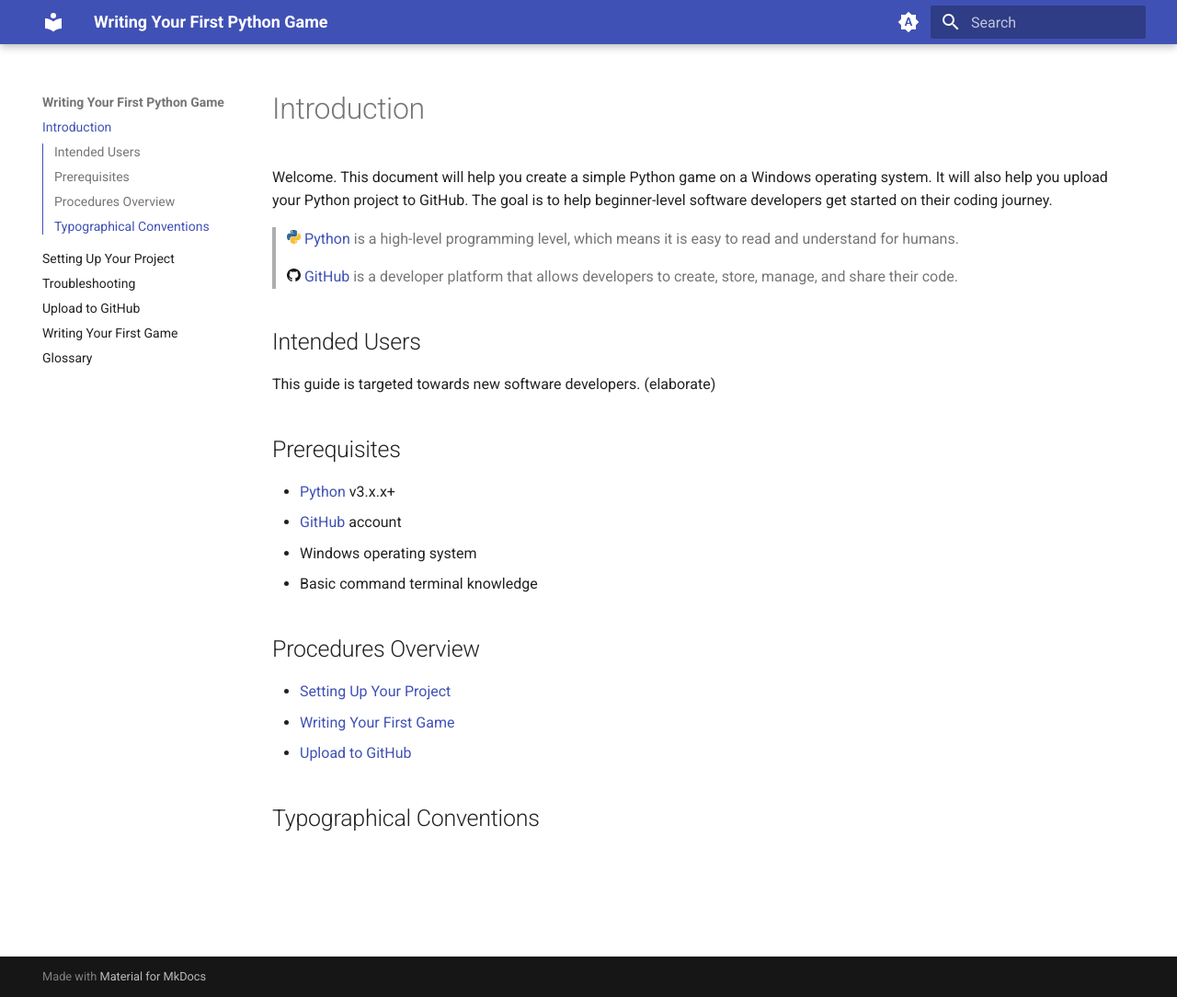
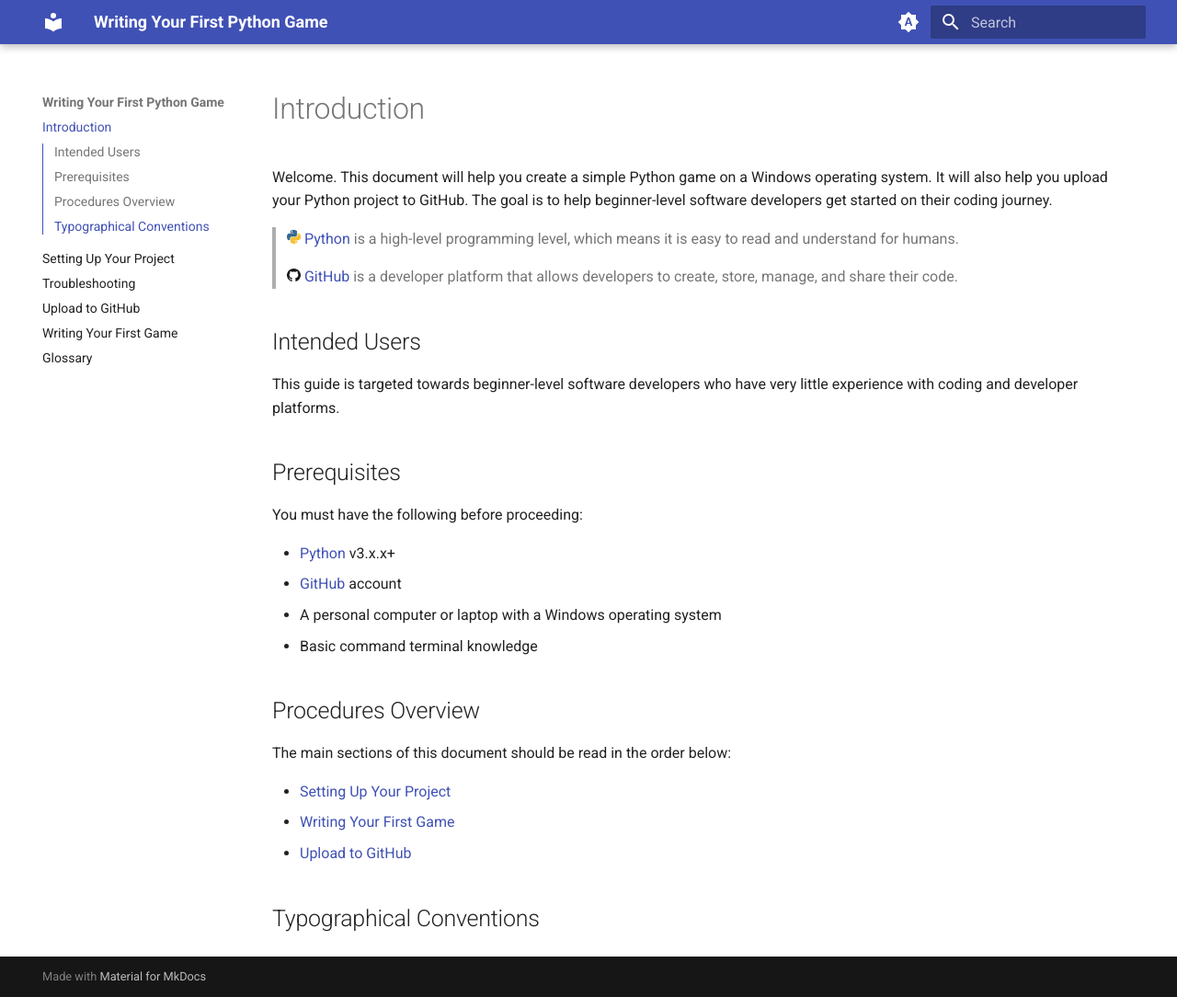
Before and after one commit to Beijzum/beijzum.github.io, an MkDocs documentation site: the page built from docs/index.md, in a window 1280 px wide and 1084 px high. Shown: the whole window at 92% size. Built offline with MkDocs 1.6.1 and Material for MkDocs 9.7.7, drawn with Linux system fonts in a browser that asks for light colours.

Commit message:
UPDATE stuff in index.md

```diff
--- a/docs/index.md
+++ b/docs/index.md
@@ -8,16 +8,20 @@
 
 ## Intended Users
 
-This guide is targeted towards new software developers. (elaborate)
+This guide is targeted towards beginner-level software developers who have very little experience with coding and developer platforms.
 
 ## Prerequisites
 
+You must have the following before proceeding:
+
 -   [Python](https://www.python.org/downloads/) v3.x.x+
 -   [GitHub](https://github.com/) account
--   Windows operating system
+-   A personal computer or laptop with a Windows operating system
 -   Basic command terminal knowledge
 
 ## Procedures Overview
+
+The main sections of this document should be read in the order below:
 
 -   [Setting Up Your Project](./Setting%20Up%20Your%20Project.md)
 -   [Writing Your First Game](./Writing%20Your%20First%20Game.md)
```
